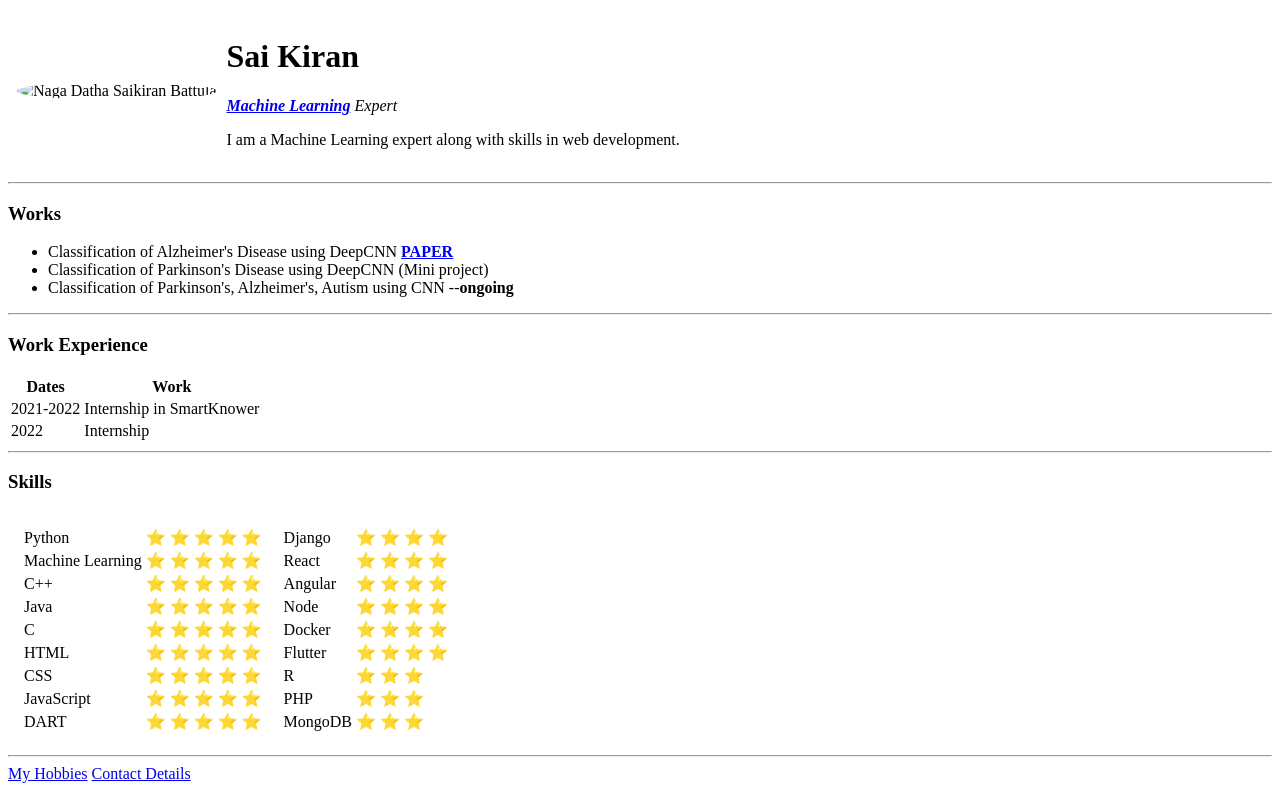
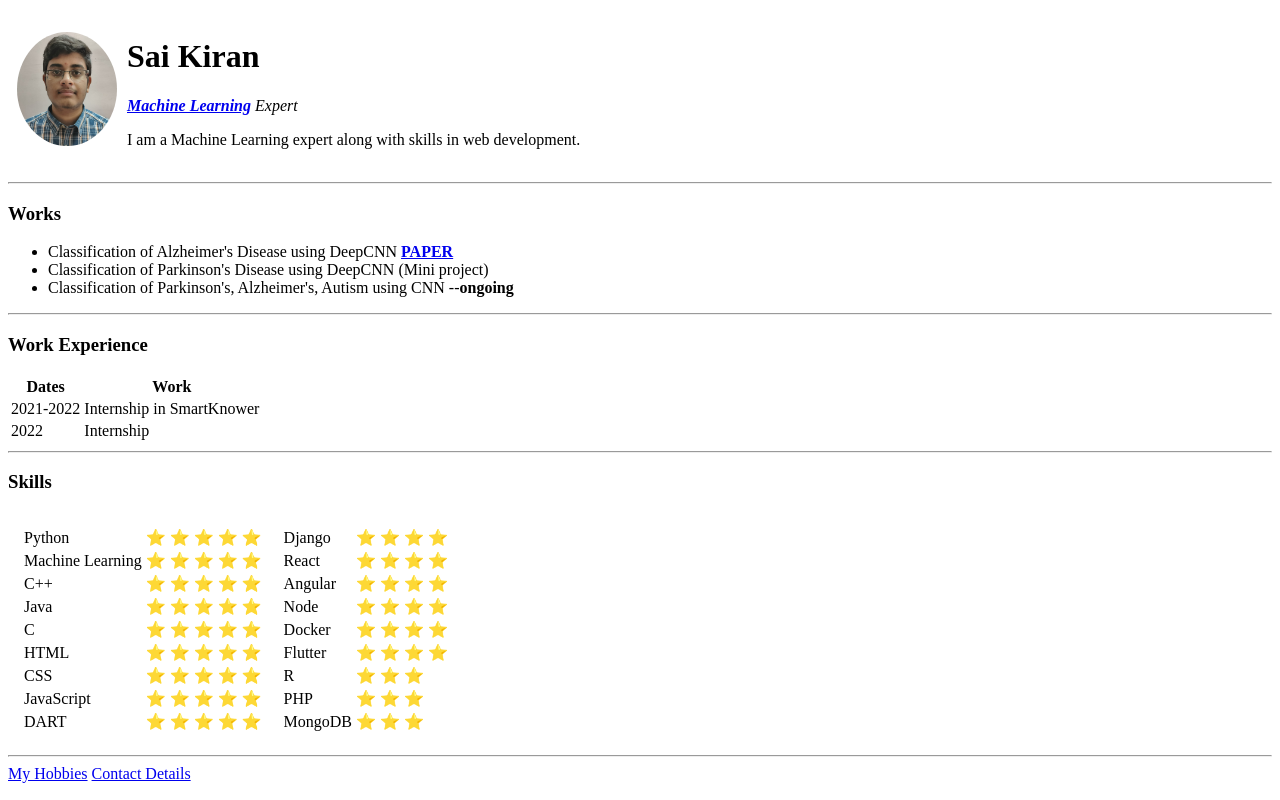
Before and after one commit to saikiran2002/cv, a plain HTML site: page index.html in a window 1280 px wide. Drawn offline with Linux system fonts and the light colour scheme; the site is published under a folder, as on GitHub Pages, so addresses that start at the root find nothing.

Commit message:
Update index.html

```diff
--- a/index.html
+++ b/index.html
@@ -12,7 +12,7 @@
 <body>
     <table cellspacing="8">
         <tr>
-            <td><img src="/Images/Photo.jpeg" alt="Naga Datha Saikiran Battula" width="100px" style="border-radius:50%"></td>
+            <td><img src="Images/Photo.jpeg" alt="Naga Datha Saikiran Battula" width="100px" style="border-radius:50%"></td>
             <td>
                 <h1>Sai Kiran</h1>
                 <p><em><a href="https://www.geeksforgeeks.org/machine-learning/"><strong>Machine Learning</strong></a> Expert</em></p>
```
